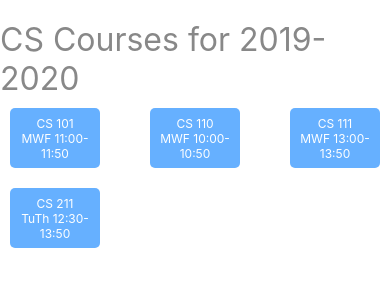
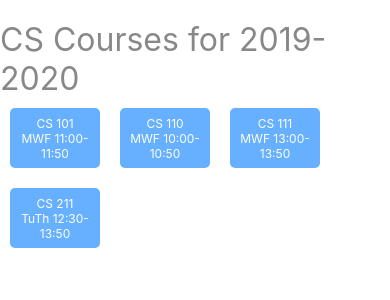
Before and after one commit to xunchuan-liu/Scheduler, a React Native app: screen / in a window 390 px wide. Shown: the top 300 px of the page. Built offline with nearby package versions, Linux system fonts and the light colour scheme.

Commit message:
Fixed CSS styling for Course List

```diff
--- a/App.js
+++ b/App.js
@@ -76,10 +76,9 @@ const styles = StyleSheet.create({
     flexDirection: "row",
     flexWrap: "wrap",
     alignItems: "center",
-    justifyContent: "space-between"
+    justifyContent: "flex-start"
   },
   courseButton: {
-    flex: 1,
     borderRadius: 5,
     justifyContent: 'center',
     alignItems: 'center',
```
